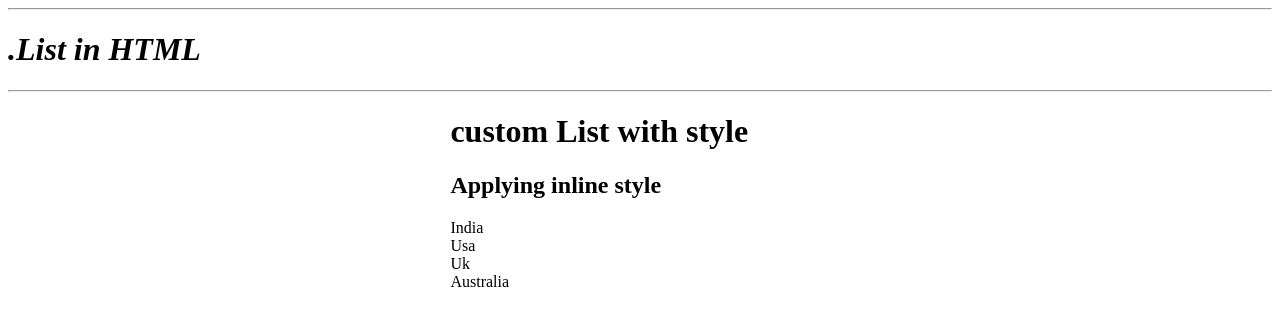
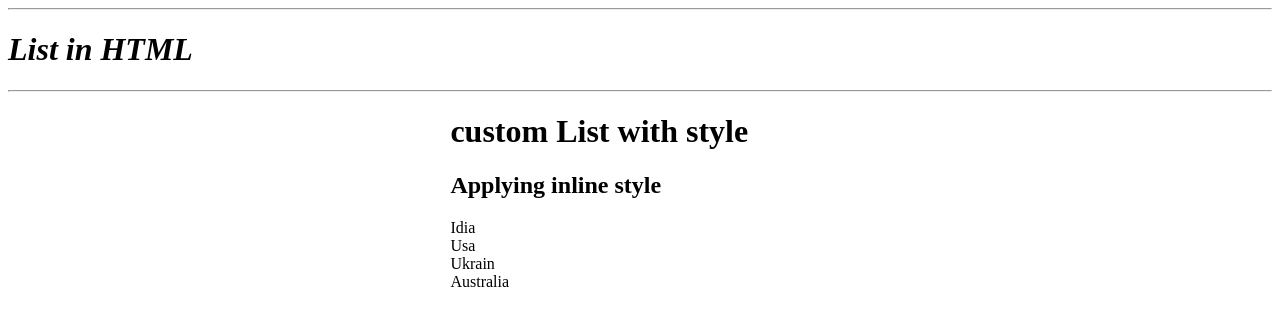
Before and after one commit to krishna84487/valentine-s-website, a plain HTML site: page second.html in a window 1280 px wide. Drawn offline with Linux system fonts and the light colour scheme.

Commit message:
Add files via upload

```diff
--- a/second.html
+++ b/second.html
@@ -6,7 +6,7 @@
 <title>TATA</title>
 
 <hr/>
-<h1 <u> <i>.List in HTML </i> </u> </h1>
+<h1 <u> <i>List in HTML </i> </u> </h1>
 <hr/>
 </head>
 <style>
@@ -19,8 +19,8 @@
 
 <ol style = "colour:purple;list-style:none;padding:0px;">
 
-<li>India</li>
+<li>Idia</li>
 <li>Usa</li>
-<li>Uk</li>
+<li>Ukrain</li>
 <li>Australia</li>
 </ol>
```
